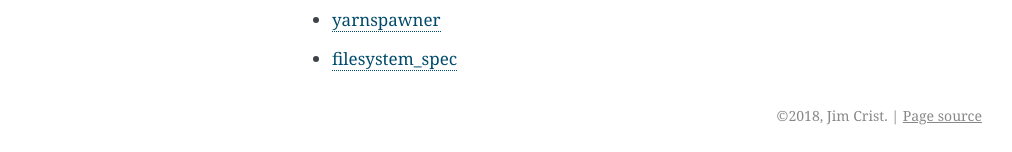
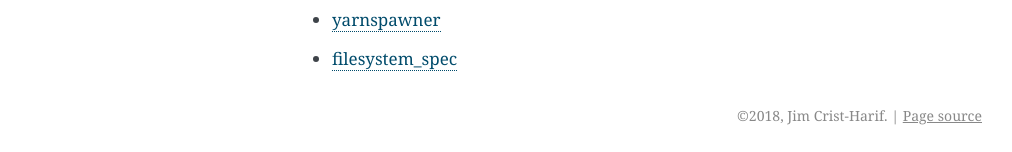
Before and after one commit to jcrist/hadoop-test-cluster, a Sphinx documentation site: the page built from docs/source/travis.rst, in a window 1280 px wide. Shown: the part 1020-1172 px from the top of the page, without its empty margins (138-1150 px from the left). Built offline with Sphinx 7.4.7, drawn with Linux system fonts in a browser that asks for light colours.

```diff
--- a/README.rst
+++ b/README.rst
@@ -13,4 +13,4 @@ Hadoop Test Cluster
 A dockerized setup for testing code on realistic hadoop clusters. See `the
 documentation`_ for more information.
 
-.. _the documentation: https://jcrist.github.io/hadoop-test-cluster/
+.. _the documentation: https://jcristharif.com/hadoop-test-cluster/
--- a/docs/source/conf.py
+++ b/docs/source/conf.py
@@ -3,8 +3,8 @@ import hadoop_test_cluster
 
 # Project settings
 project = 'hadoop-test-cluster'
-copyright = '2018, Jim Crist'
-author = 'Jim Crist'
+copyright = '2018, Jim Crist-Harif'
+author = 'Jim Crist-Harif'
 release = version = hadoop_test_cluster.__version__
 
 source_suffix = '.rst'
--- a/docs/source/travis.rst
+++ b/docs/source/travis.rst
@@ -57,6 +57,6 @@ For real repositories running this on Travis CI, see the following examples:
 
 .. _skein: https://github.com/jcrist/skein/blob/master/.travis.yml
 .. _dask-yarn: https://github.com/dask/dask-yarn/blob/master/.travis.yml
-.. _yarnspawner: https://github.com/jcrist/yarnspawner/blob/master/.travis.yml
+.. _yarnspawner: https://github.com/jupyterhub/yarnspawner/blob/master/.travis.yml
 .. _hdfscm: https://github.com/jcrist/hdfscm/blob/master/.travis.yml
 .. _filesystem_spec: https://github.com/martindurant/filesystem_spec/blob/master/.travis.yml
--- a/setup.py
+++ b/setup.py
@@ -15,8 +15,8 @@ if os.path.exists(krb5_conf):
 setup(name='hadoop-test-cluster',
       version='0.1.0',
       url="https://github.com/jcrist/hadoop-test-cluster",
-      maintainer='Jim Crist',
-      maintainer_email='jiminy.crist@gmail.com',
+      maintainer='Jim Crist-Harif',
+      maintainer_email='jcristharif@gmail.com',
       license='BSD',
       description='A CLI for managing hadoop clusters for testing',
       long_description=open('README.rst').read(),
```
